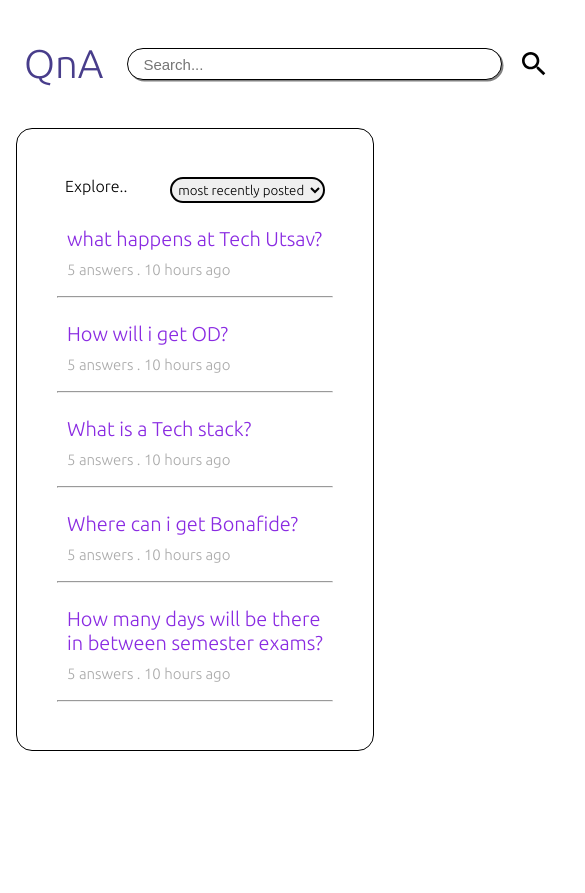
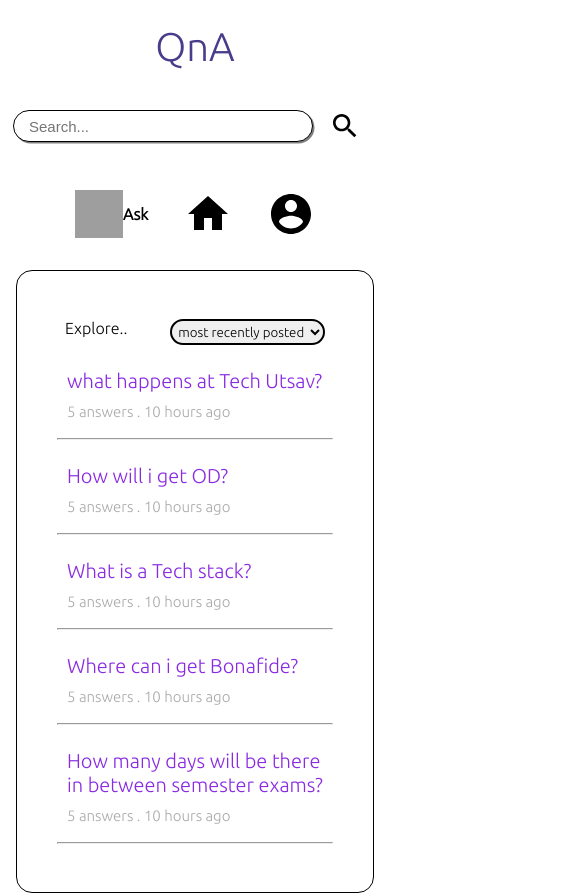
Before and after one commit to abishek-joshua/QnA, a React (Create React App) app: page / in a window 390 px wide. Shown: the top 893 px of the page, 585 px wide, since content can reach past the window. Before the commit the page ends 844 px from the top, so only its background shows below. Built offline with nearby package versions, Linux system fonts and the light colour scheme; grey boxes are pictures that could not be loaded.

Commit message:
Home page changes

```diff
--- a/src/Components/Navigation/Navigation.css
+++ b/src/Components/Navigation/Navigation.css
@@ -32,3 +32,12 @@
     width: 3em;
     cursor: pointer;
 }
+
+@media (max-width : 500px) {
+    .navigation{
+    margin: 1em;
+    display: flex;
+    align-items: center;
+    flex-direction: column;
+    }
+}
--- a/src/Components/SearchBox/SearchBox.css
+++ b/src/Components/SearchBox/SearchBox.css
@@ -6,7 +6,7 @@
 .search-bar{
     font-size: 15px;
     height: 1em;
-    width: 25em;
+    width: 20em;
     padding: 1em;
     border: 1px solid black;
     border-radius: 2em;
```
